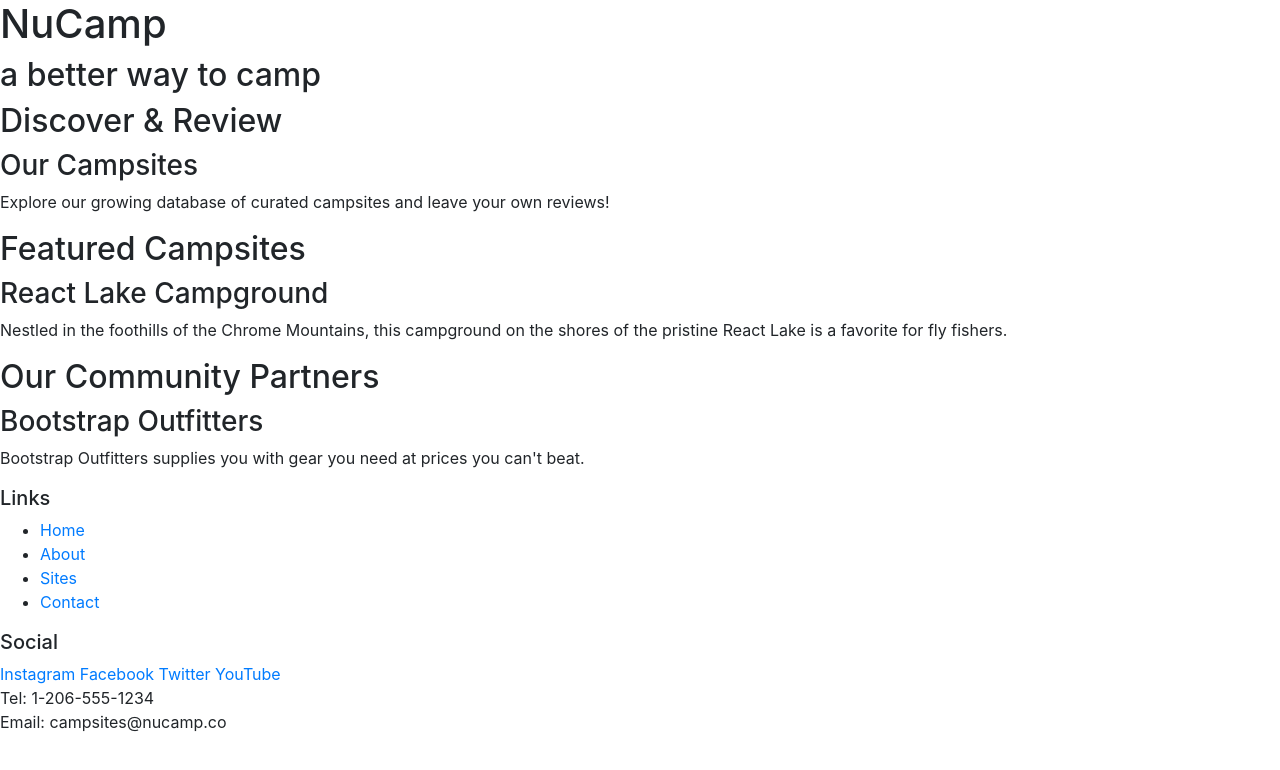
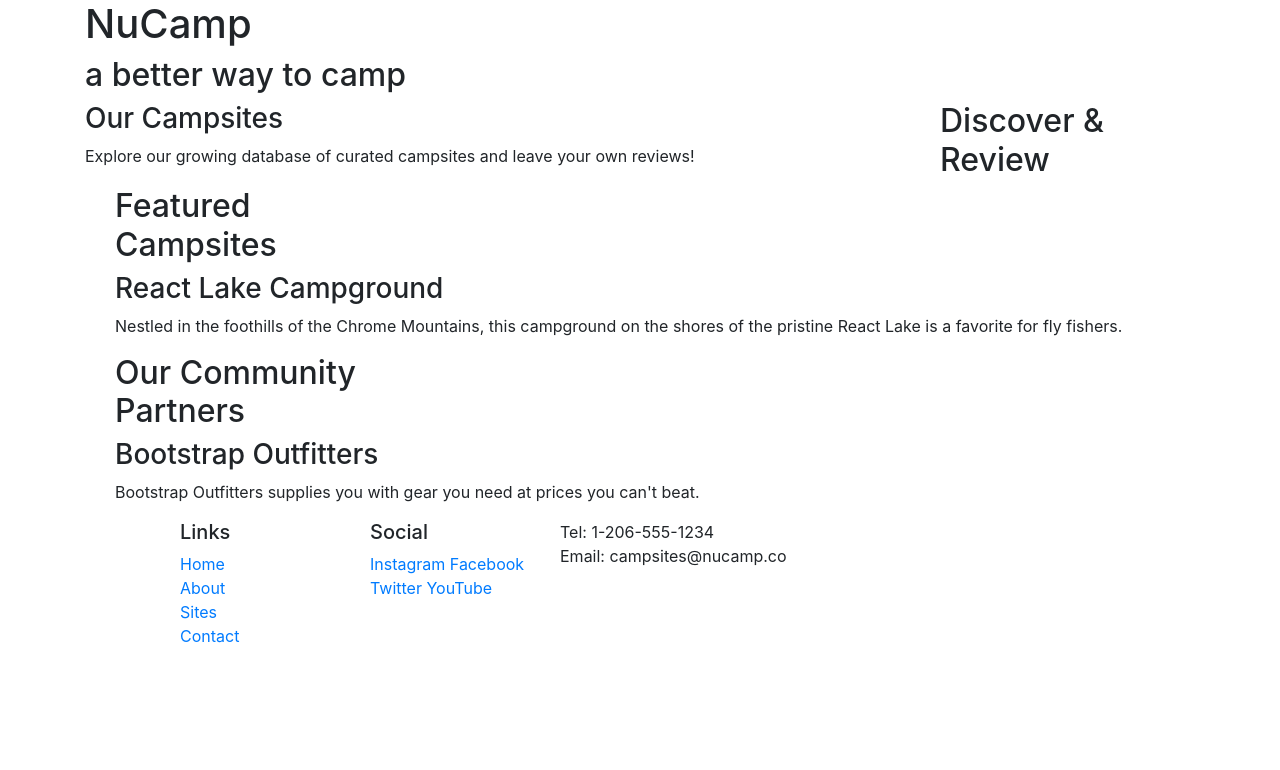
Before and after one commit to nazarkruk/campsite, a website: page index.html in a window 1280 px wide. Drawn offline with nearby package versions, Linux system fonts and the light colour scheme.

Commit message:
Bootstrap Grid

```diff
--- a/index.html
+++ b/index.html
@@ -14,51 +14,73 @@
 
 <body>
 
-    <header>
-        <div>
+    <header class="jambotron">
+        <div class = "container">
+            <div class="row">
+                <div class="col">
                     <h1>NuCamp</h1>
                     <h2>a better way to camp</h2>
                 </div>
+            </div>
+        </div>
     </header>
 
-    <div>
+    <div class="container">
+        <div class="row">
+            <div class="col-sm-4 order-sm-last col-md-3" >
                 <h2>Discover & Review</h2>
+            </div>
+            <div class="col">
                 <h3>Our Campsites</h3>
                 <p>Explore our growing database of curated campsites and leave your own reviews!</p>
             </div>
+        </div>
 
-    <div>
+        <div class="container">
+            <div class="col-sm-4 col-md-3">
                 <h2>Featured Campsites</h2>
+            </div>
+            <div class="col">
                 <h3>React Lake Campground</h3>
                 <p>Nestled in the foothills of the Chrome Mountains, this campground on the shores of the pristine React Lake is a favorite for fly fishers.</p>
             </div>
+        </div>
 
-    <div>
+        <div class="container">
+            <div class="col-sm-4 order-sm-last col-sm-3">
                 <h2>Our Community Partners</h2>
+            </div>
+            <div class="col">
                 <h3>Bootstrap Outfitters</h3>
                 <p>Bootstrap Outfitters supplies you with gear you need at prices you can't beat.</p>
             </div>
+        </div>
+    </div>
 
     <footer>
-        <div>
+        <div class="container">
+            <div class="row">
+                <div class="col-4 col-sm-2 offset-1">
                     <h5>Links</h5>
-            <ul>
+                    <ul class="list-unstyled">
                         <li><a href="#">Home</a></li>
                         <li><a href="#">About</a></li>
                         <li><a href="#">Sites</a></li>
                         <li><a href="#">Contact</a></li>
                     </ul>
                 </div>
-        <div>
+                <div class="col-6 col-sm-2">
                     <h5>Social</h5>
                     <a href="http://instagram.com/">Instagram</a>
                     <a href="http://facebook.com/">Facebook</a>
                     <a href="http://twitter.com/">Twitter</a>
                     <a href="http://youtube.com/">YouTube</a>
                 </div>
-        <div>
+                <div class="col-sm-4">
                     Tel: 1-206-555-1234<br />
                     Email: campsites@nucamp.co
+                </div>
+            </div>
         </div>
     </footer>
 
```
Lines whose indentation alone changed are shown as unchanged.
